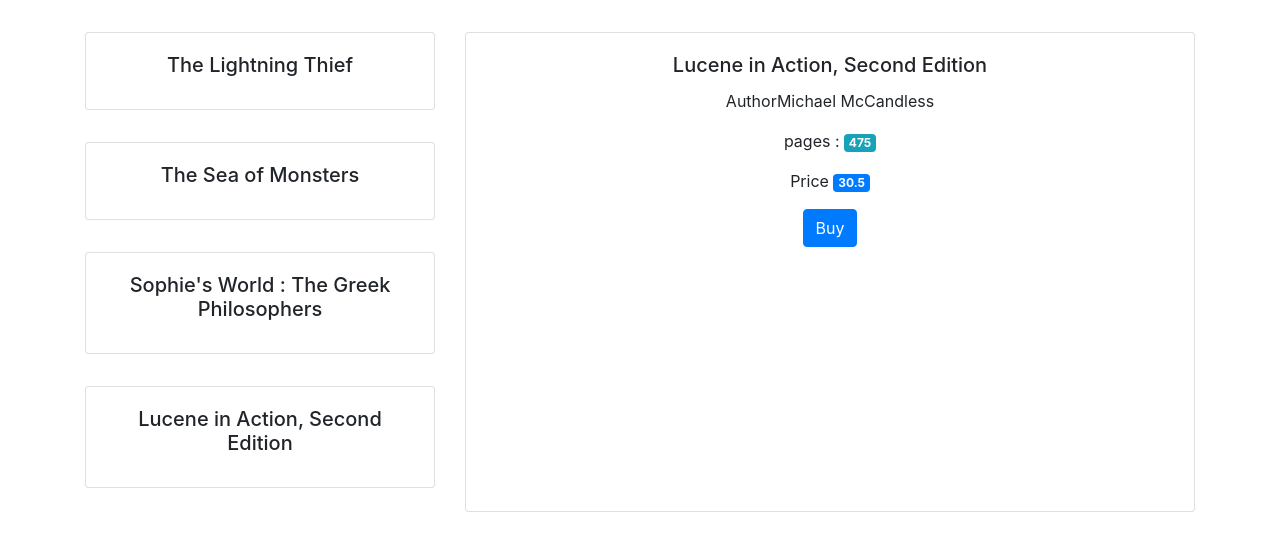
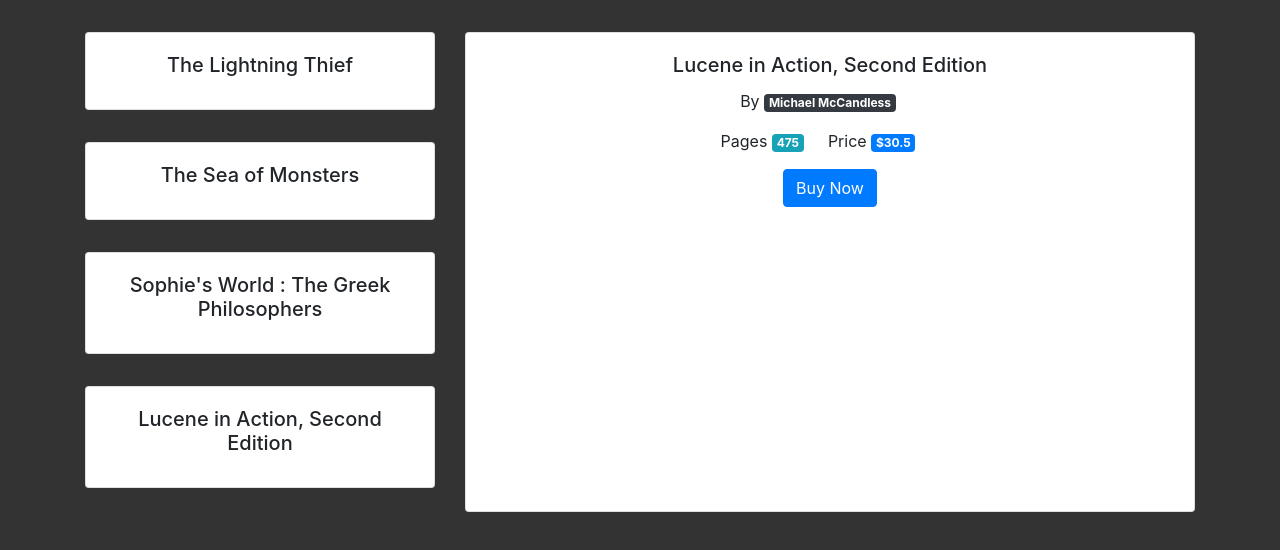
Before and after one commit to MoatazAbdAlmageed/camelcase-Redux, a React (Create React App) app: page / in a window 1280 px wide. Shown: the top 550 px of the page. Built offline with nearby package versions, Linux system fonts and the light colour scheme.

Commit message:
Enhance Style

```diff
--- a/src/App.css
+++ b/src/App.css
@@ -30,5 +30,14 @@
 .card{
   margin-top: 2em;
 }
+.BookList{
+  cursor: pointer;
+}
+.BookDetailed .card {height: 30em;}
+.badge{
+  margin-right: 2em;
+}
 
-.BookDetailed .card {height: 30em;}
+body{
+  background: #333 !important;
+}
--- a/src/components/bookDetailed.component.js
+++ b/src/components/bookDetailed.component.js
@@ -17,13 +17,15 @@
         <div className="BookDetailed">
 
 
-            <div className="card" >
+            <div className="card card-info" >
             <div className="card-body">
                     <h5 className="card-title">{book.name}</h5>
-                <p className="card-text">Author{book.author}</p>
-                <p>pages : <span className="badge badge-info">{book.pages_i}</span></p>
-                <p>Price <span className="badge badge-primary">{book.price}</span></p>
-                <a href="#" className="btn btn-primary">Buy</a>
+                <p className="card-text">By <span className="badge badge-dark">{book.author}</span></p>
+                <p>
+                    Pages <span className="badge badge-info">{book.pages_i}</span>
+                    Price <span className="badge badge-primary">${book.price}</span>
+                </p>
+                <a href="#" className="btn btn-primary">Buy Now</a>
                 </div>
         </div>
     </div>
```
